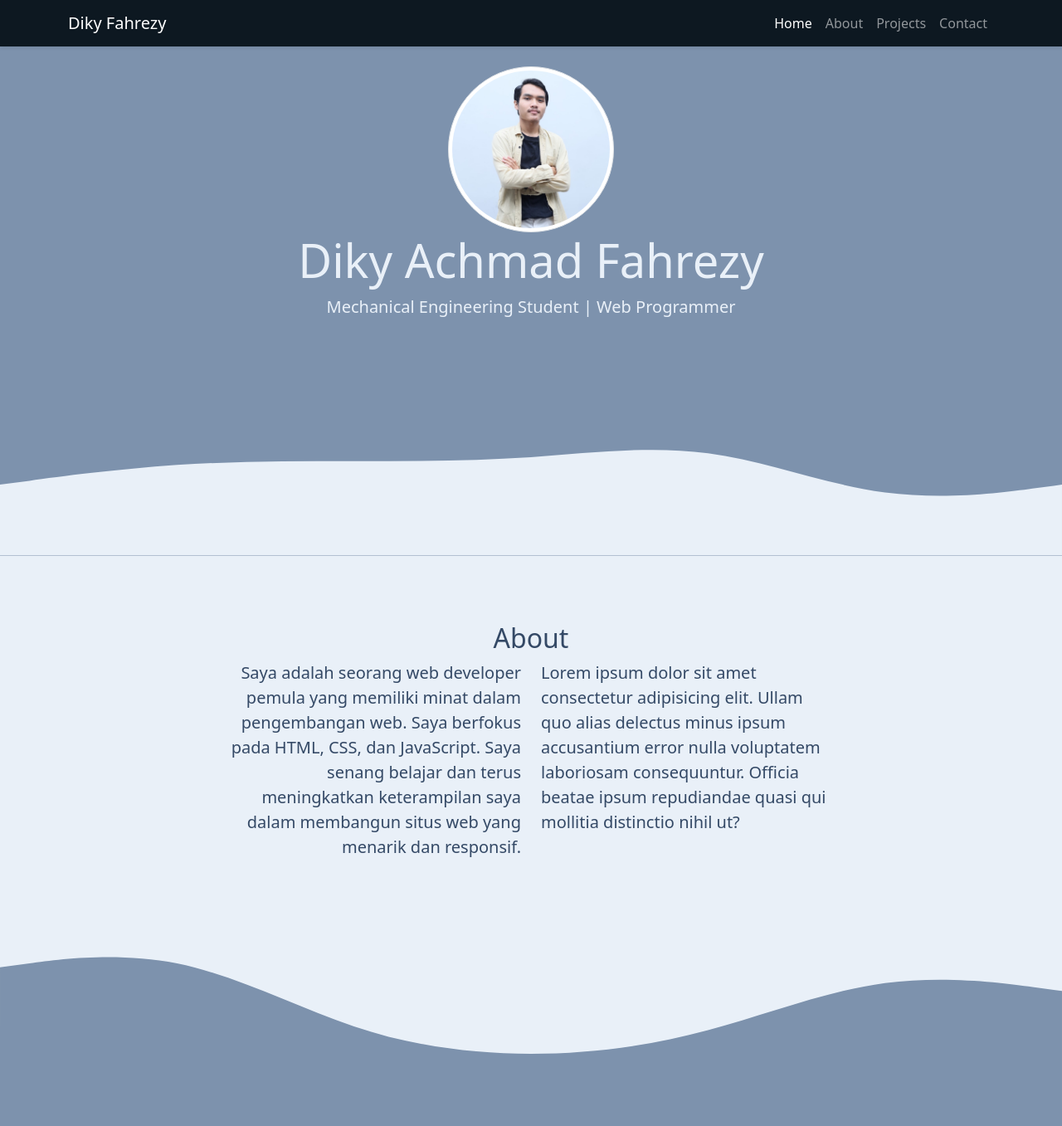
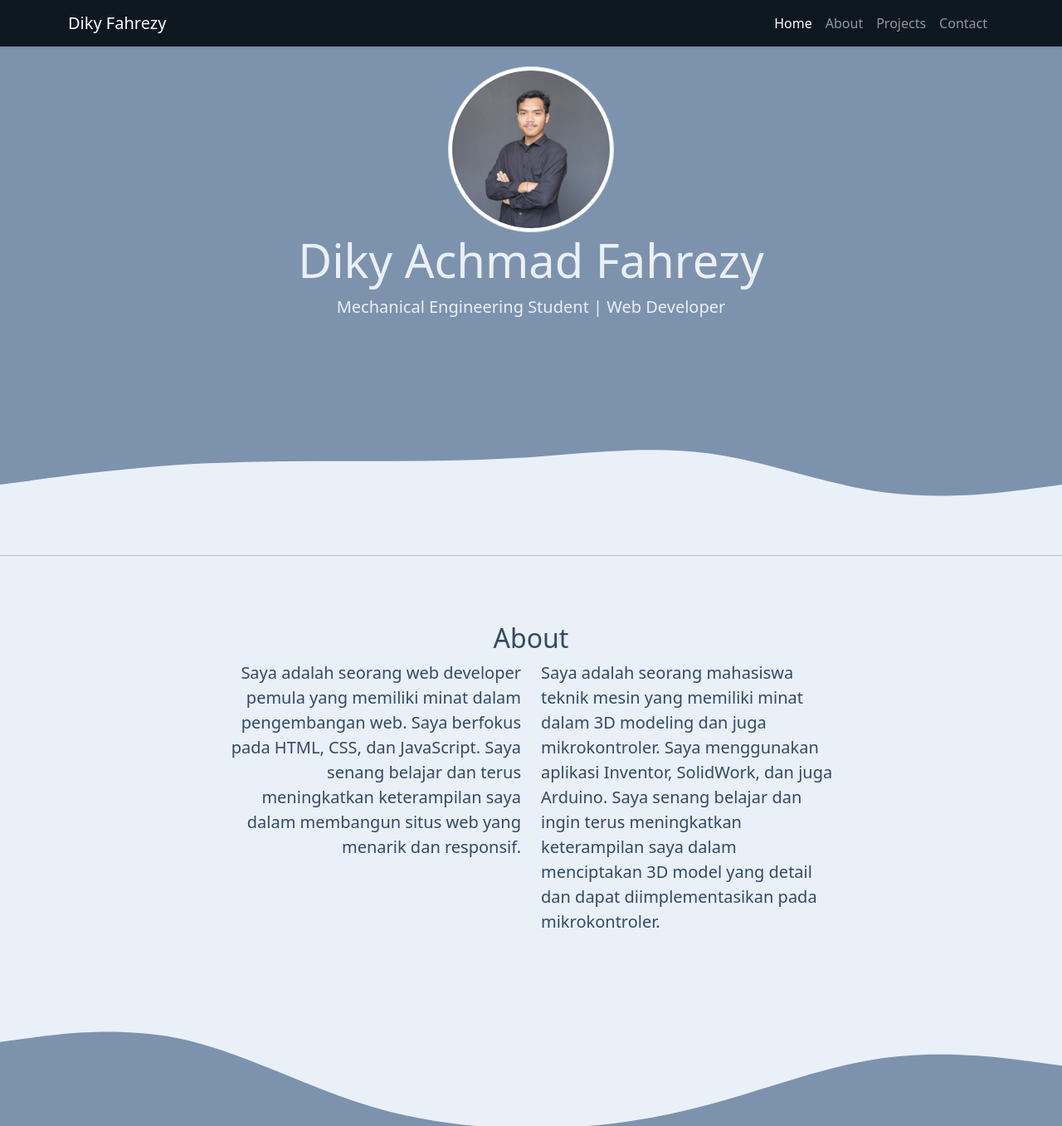
Before and after one commit to dikyfahrezy/dikyfahrezy.github.io, a plain HTML site: page index.html in a window 1280 px wide. Shown: the top 1357 px of the page at 83% size. Drawn offline with nearby package versions, Linux system fonts and the light colour scheme.

Commit message:
mengganti foto dan merubah about

```diff
--- a/index.html
+++ b/index.html
@@ -40,9 +40,9 @@
 
     <main>
       <section class="hero text-center">
-        <img class="rounded-circle img-thumbnail" src="img/diky.jpg" alt="Diky Achmad Fahrezy" width="200" />
+        <img class="rounded-circle img-thumbnail" src="img/Diky_square.JPG" alt="Diky Achmad Fahrezy" width="200" />
         <h1 class="display-4">Diky Achmad Fahrezy</h1>
-        <p class="lead mb-0">Mechanical Engineering Student | Web Programmer</p>
+        <p class="lead mb-0">Mechanical Engineering Student | Web Developer</p>
         <svg xmlns="http://www.w3.org/2000/svg" viewBox="0 0 1440 320">
           <path
             fill="#e9f0f8"
@@ -64,7 +64,7 @@
               <p>Saya adalah seorang web developer pemula yang memiliki minat dalam pengembangan web. Saya berfokus pada HTML, CSS, dan JavaScript. Saya senang belajar dan terus meningkatkan keterampilan saya dalam membangun situs web yang menarik dan responsif.</p>
             </div>
             <div class="col-md-4 text-sm-justify text-md-start">
-              <p>Lorem ipsum dolor sit amet consectetur adipisicing elit. Ullam quo alias delectus minus ipsum accusantium error nulla voluptatem laboriosam consequuntur. Officia beatae ipsum repudiandae quasi qui mollitia distinctio nihil ut?</p>
+              <p>Saya adalah seorang mahasiswa teknik mesin yang memiliki minat dalam 3D modeling dan juga mikrokontroler. Saya menggunakan aplikasi Inventor, SolidWork, dan juga Arduino. Saya senang belajar dan ingin terus meningkatkan keterampilan saya dalam menciptakan 3D model yang detail dan dapat diimplementasikan pada mikrokontroler.</p>
             </div>
           </div>
         </div>
```
Also changed, not shown: img/Diky_square.JPG (added), img/diky.jpg (deleted).
